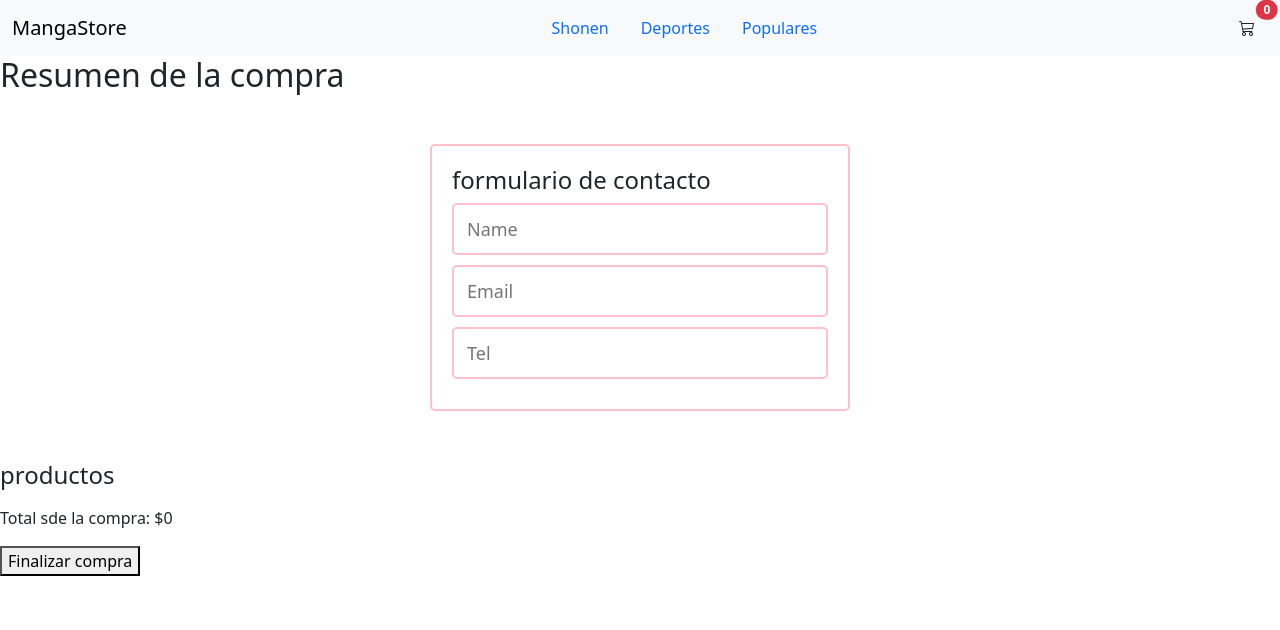
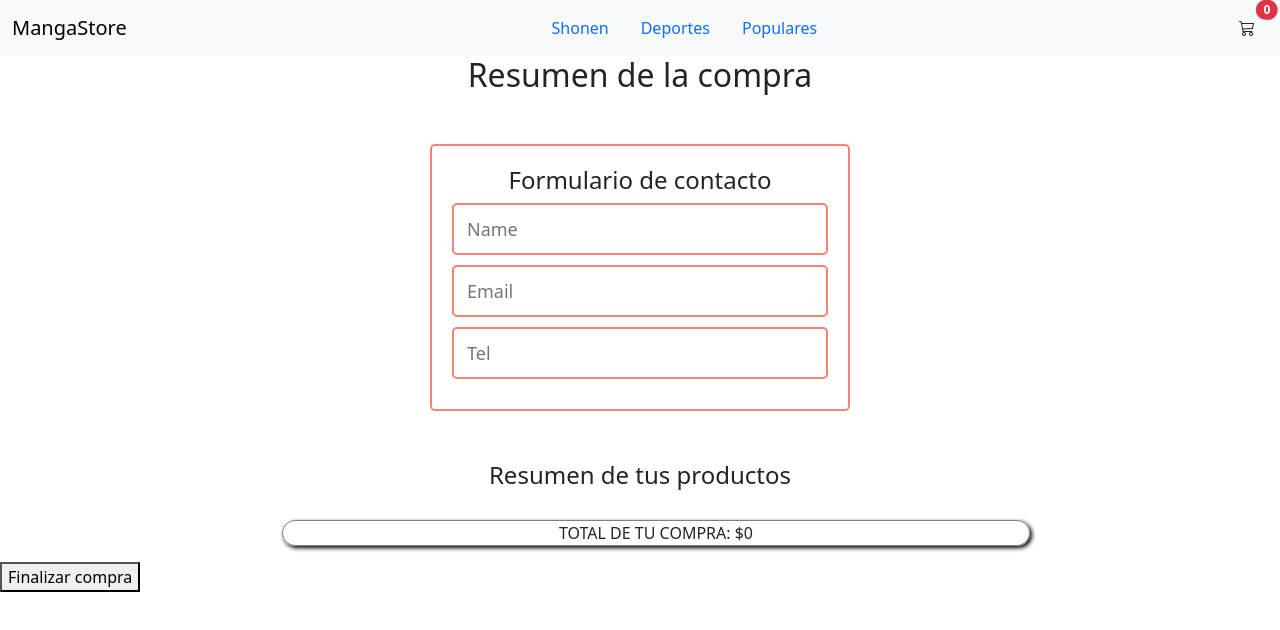
Before and after one commit to yevenes1/PreEntrega1Yevenes, a React (Vite) app in the folder vite-project/: page /checkout in a window 1280 px wide. Shown: the top 630 px of the page. Built offline with nearby package versions, Linux system fonts and the light colour scheme.

Commit message:
little changes

```diff
--- a/vite-project/src/components/CheckOut/CheckOut.jsx
+++ b/vite-project/src/components/CheckOut/CheckOut.jsx
@@ -1,4 +1,3 @@
-import { increment } from "firebase/firestore";
 import { useContext, useState } from "react";
 import CartContext from "../../context/CartContext";
 import { getCartTotal, mapCartToOrderItems } from "../../utils";
@@ -34,12 +33,12 @@ const CheckOut = () => {
 
     return (
         <div>
-            <h2>Resumen de la compra</h2>
+            <h2 className={styles['container-resume']}>Resumen de la compra</h2>
             {orderId && <p>El id de la orden es: {orderId}</p>}
             {!orderId && (
               <>
                 <div className={styles['container']}>
-                    <h4>formulario de contacto</h4>
+                    <h4>Formulario de contacto</h4>
 
                     <div>
                         <input name="name" type="text" className={styles['feedback-input']} placeholder="Name" />
@@ -51,22 +50,30 @@ const CheckOut = () => {
 
 
                 <div>
-                    <h4>productos</h4>
+                    <h4 className={styles['products-container']}>Resumen de tus productos</h4>
                     <ul>
                         {cart.map((item) => (
-                            <li key={item.id}>
-                                <p>{item.title}</p>
-                                <p>Cantidad: {item.quantity}</p>
-                                <p>Precio por unidad: ${increment.price}</p>
-                                <p>Subtotal: ${item.price * item.quantity}</p>
+                            <li key={item.id} className={styles['li-cart']}>
+                                <img className={styles['img-cart']} src={`/img/${item.imageId}`} alt={item.title} />
+                               <div className={styles['info-cart']}>
+                               <p className={styles['name-cart']}>{item.title}</p>
+                                <p className={styles['cant-cart']}>Cantidad: {item.quantity}</p>
+                                <p className={styles['price-cart']}>Subtotal: ${item.price * item.quantity}</p>
+                               </div>
                             </li>
+
                         ))}
+                        <div>
+                        <p className={styles['total-compra']}>TOTAL DE TU COMPRA: ${total}</p>
+                        </div>
                     </ul>
                 </div>
 
-                <p>Total sde la compra: ${total}</p>
 
+
+                <div className={['fin-btn']}>
                 <button onClick={handleCheckOut}>Finalizar compra</button>
+                </div>
 
                 {isLoading && <p>Procesando....</p>}
                </>
--- a/vite-project/src/components/CheckOut/CheckOut.module.css
+++ b/vite-project/src/components/CheckOut/CheckOut.module.css
@@ -1,11 +1,11 @@
-
 .container {
   box-sizing: border-box;
   border-radius: 5px;
   padding: 20px;
-  border: 2px solid pink;
+  border: 2px solid salmon;
   max-width:420px;
   margin:50px auto;
+  text-align: center;
   }
 
 
@@ -14,7 +14,7 @@
     font-size: 18px;
     border-radius: 5px;
     line-height: 22px;
-    border:2px solid pink;
+    border:2px solid salmon;
     transition: all 0.3s;
     padding: 13px;
     margin-bottom: 10px;
@@ -22,3 +22,76 @@
     box-sizing: border-box;
     outline:0;
   }
+
+
+  .container-resume{
+    text-align: center;
+  }
+
+  .li-cart {
+    display: grid;
+    grid-template-columns: 1fr 1fr 1fr;
+    grid-template-rows: 1fr;
+    border: solid 1px gray;
+    box-shadow: 2px 2px 4px black;
+    width: 60%;
+    margin: auto;
+    margin-top: 20px;
+    border-radius: 20px;
+}
+.img-cart {
+  object-fit: cover;
+  width: 150px;
+  height: 150px;
+  margin: 10px;
+  margin-left: 50px;
+  border-radius: 10px;
+  border: solid 1px gray;
+  box-shadow: 2px 2px 4px salmon;
+}
+
+.cant-cart {
+  display: flex;
+  text-align: center;
+  align-items: center;
+  justify-content: center;
+  margin-bottom: 15px;
+}
+
+
+.name-cart {
+  display: flex;
+  text-align: center;
+  align-items: center;
+  margin-top: 35px;
+  font-size: 1.5rem;
+  text-decoration: underline salmon;
+}
+
+
+.price-cart {
+  display: flex;
+  text-align: center;
+  align-items: center;
+  justify-content: center;
+  margin-top: 30px;
+  margin-bottom: 15px;
+}
+
+  .products-container{
+    text-align: center;
+  }
+
+.total-compra{
+    border: solid 1px gray;
+    box-shadow: 2px 2px 4px black;
+    width: 60%;
+    margin: auto;
+    margin-top: 30px;
+    border-radius: 20px;
+    text-align: center;
+  }
+
+  .fin-btn{
+    background-color: salmon;
+  }
```
